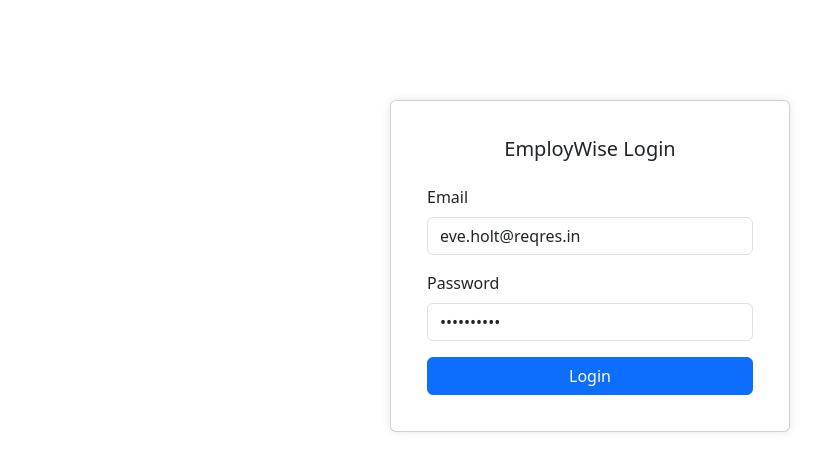
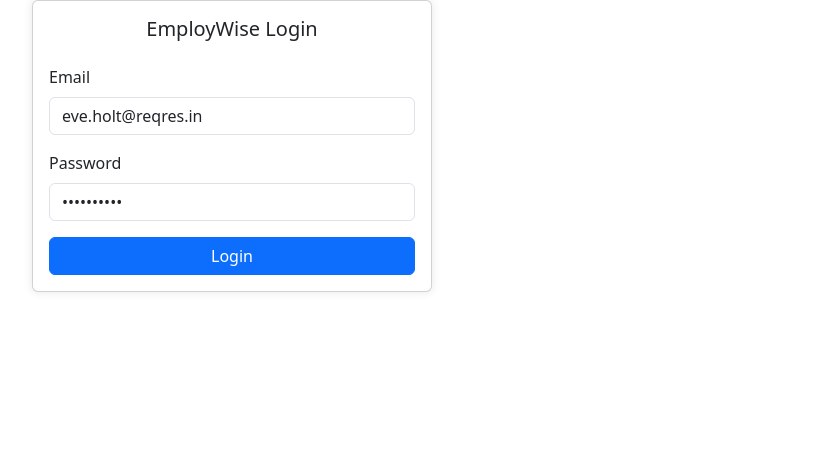
Before and after one commit to yxshee/employwise, a React (Create React App) app: page /login in a window 1280 px wide. Shown: the top 470 px of the page, without its empty margins (50-871 px from the left). Built offline with nearby package versions, Linux system fonts and the light colour scheme.

Commit message:
Refactor login container styles for improved layout

```diff
--- a/src/index.css
+++ b/src/index.css
@@ -8,10 +8,10 @@
   background-color: #f8f9fa;
 }
 
+/* ...existing code... */
+
 .login-container {
   max-width: 400px;
-  margin: 100px auto;
-  padding: 20px;
   border-radius: 8px;
   box-shadow: 0 0 10px rgba(0, 0, 0, 0.1);
 }
```
